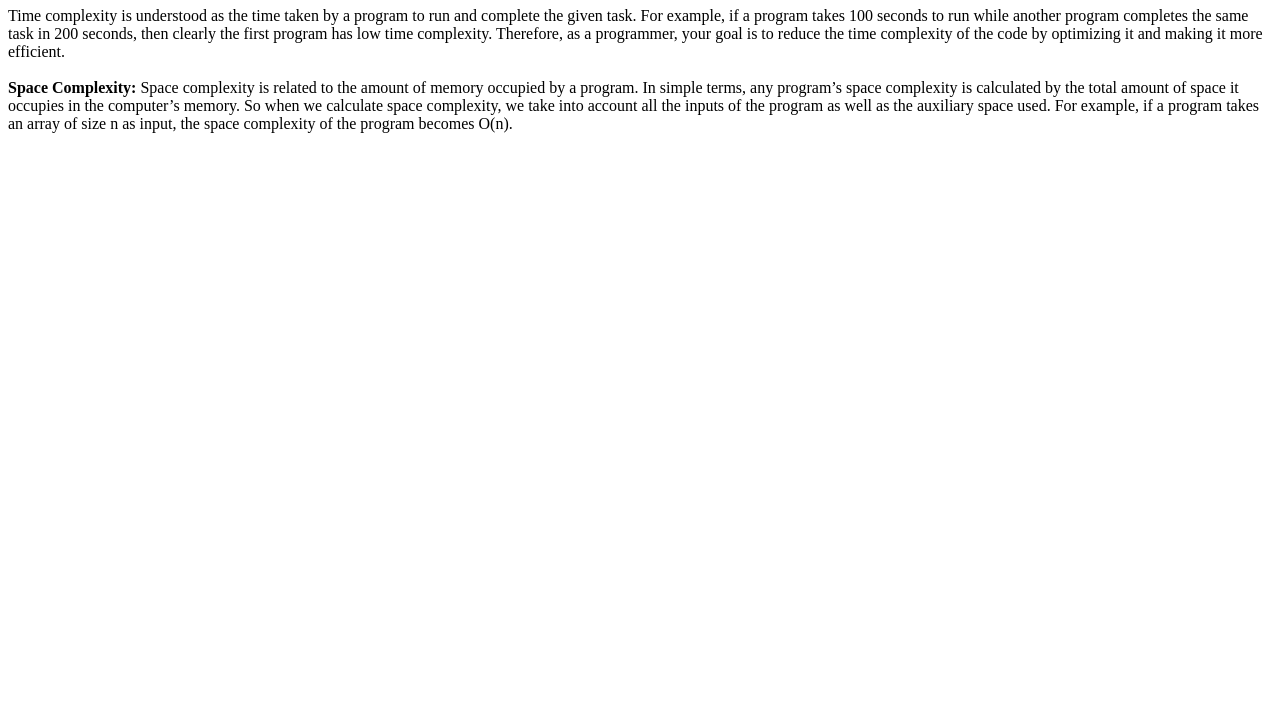
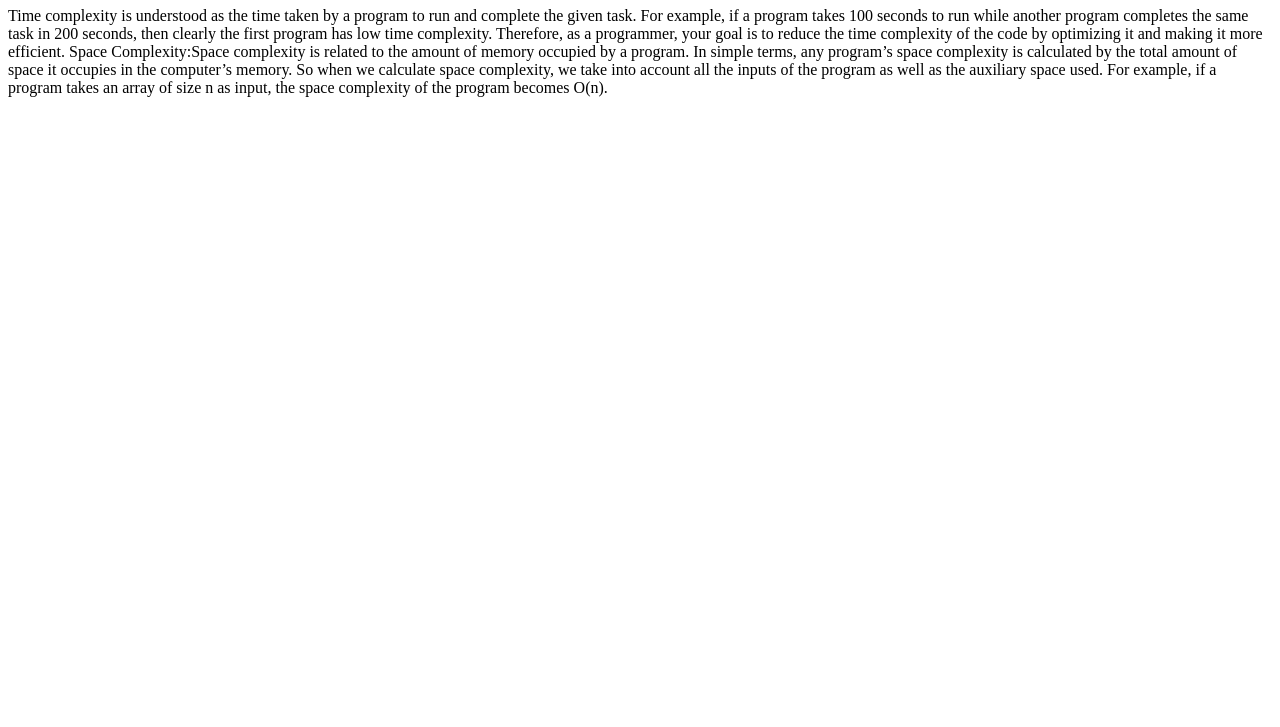
Before and after one commit to acciojob/time-and-space-complexity-rohitdevs, a website: page main.html in a window 1280 px wide. Shown: the part 73-800 px from the top of the page. Drawn offline with Linux system fonts and the light colour scheme.

Commit message:
created a submission

```diff
--- a/main.html
+++ b/main.html
@@ -11,9 +11,9 @@
     <script type="text/javascript" src="./script.js">
 </script>
 <h1>Time and Space Complexity</h1>
-	<p>Time complexity is understood as the time taken by a program to run and complete the given task. For example, if a program takes 100 seconds to run while another program completes the same task in 200 seconds, then clearly the first program has low time complexity. Therefore, as a programmer, your goal is to reduce the time complexity of the code by optimizing it and making it more efficient.<br><br>
+	<p>Time complexity is understood as the time taken by a program to run and complete the given task. For example, if a program takes 100 seconds to run while another program completes the same task in 200 seconds, then clearly the first program has low time complexity. Therefore, as a programmer, your goal is to reduce the time complexity of the code by optimizing it and making it more efficient.
 
-<strong>Space Complexity:</strong> Space complexity is related to the amount of memory occupied by a program. In simple terms, any program’s space complexity is calculated by the total amount of space it occupies in the computer’s memory. So when we calculate space complexity, we take into account all the inputs of the program as well as the auxiliary space used. For example, if a program takes an array of size n as input, the space complexity of the program becomes O(n).</p>
+Space Complexity:Space complexity is related to the amount of memory occupied by a program. In simple terms, any program’s space complexity is calculated by the total amount of space it occupies in the computer’s memory. So when we calculate space complexity, we take into account all the inputs of the program as well as the auxiliary space used. For example, if a program takes an array of size n as input, the space complexity of the program becomes O(n).</p>
 </body>
 
 </html>
```
